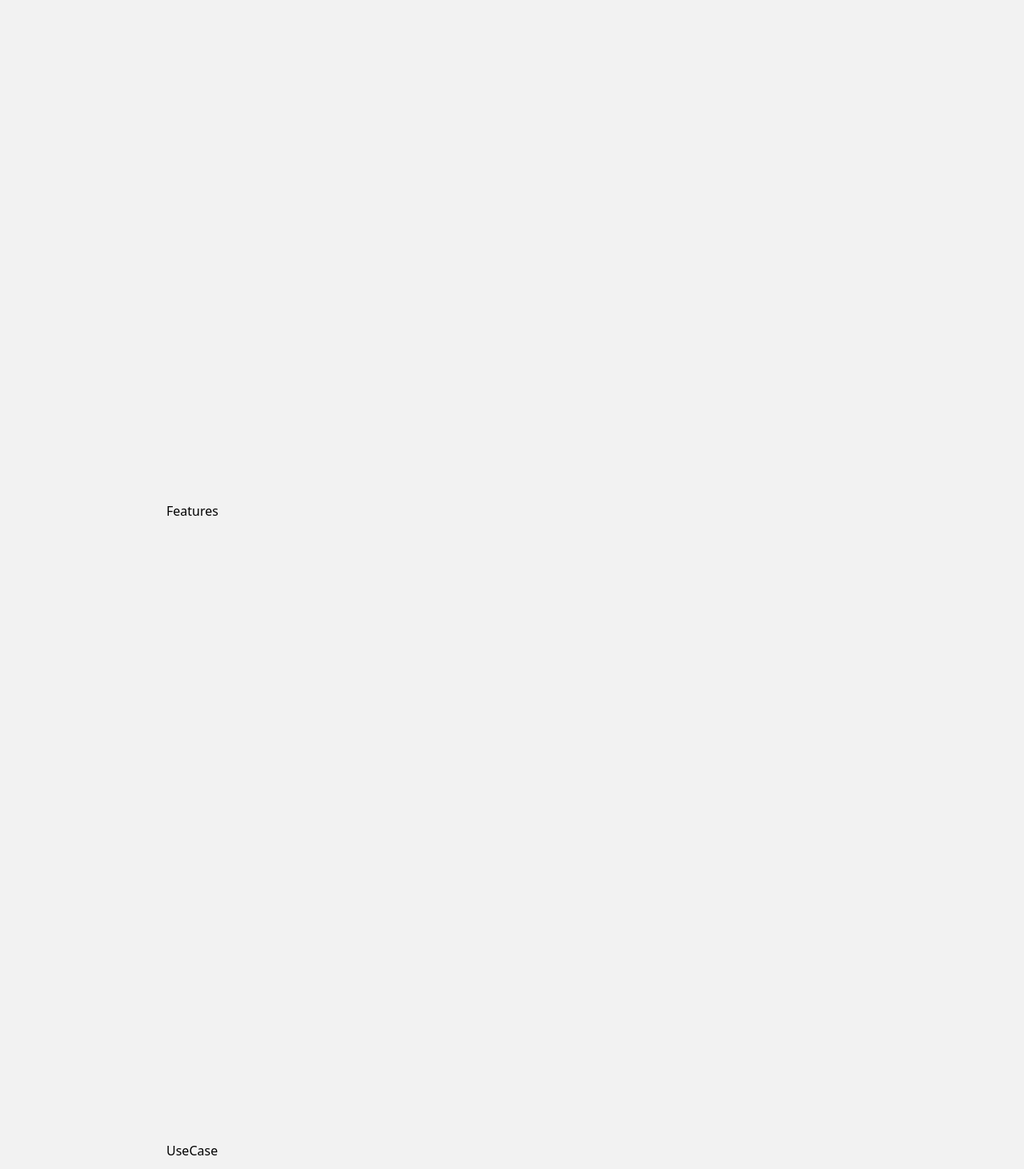
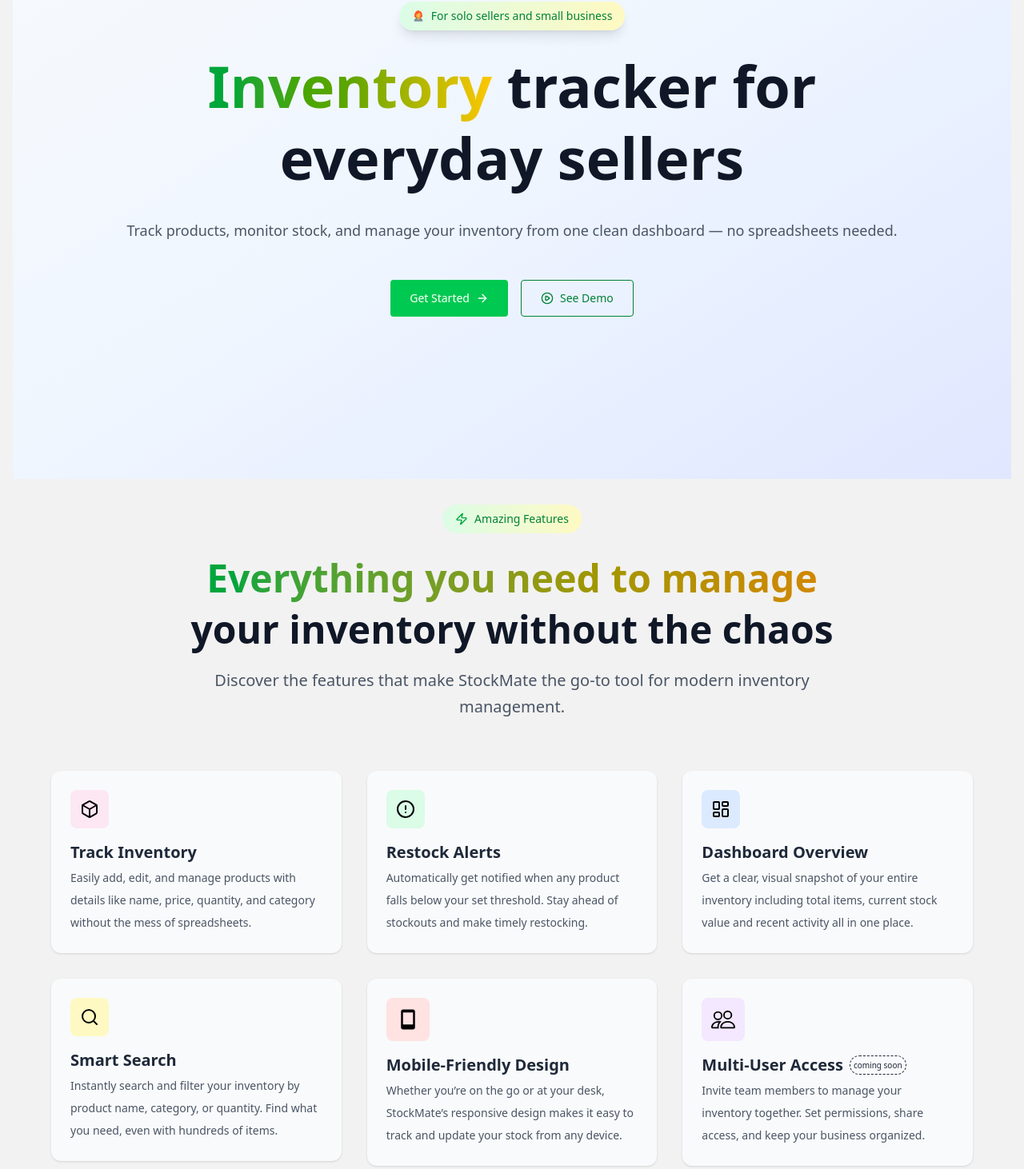
Before and after one commit to daysuwaa/stockmate, a Next.js app: page / in a window 1280 px wide. Shown: the part 271-1733 px from the top of the page at 80% size. Built offline with nearby package versions, Linux system fonts and the light colour scheme.

Commit message:
Add hero image and enhance Features and Hero components with animations and improved layout

```diff
--- a/src/app/components/Home/Features.tsx
+++ b/src/app/components/Home/Features.tsx
@@ -1,8 +1,102 @@
+"use client"
+import { AlertCircle, Box, LucideLayoutDashboard, Search, Zap } from 'lucide-react'
 import React from 'react'
+import { motion } from "framer-motion";
+import { BiMobile } from 'react-icons/bi';
+import { BsPeople } from 'react-icons/bs';
+
+
+type FeaturesComponentProps = {
+  header?: string;
+  icon?: React.ReactNode;
+  paragraph?: string;
+  colorclass?: string
+}
+
+const FeaturesComponent = ({header, icon, paragraph, colorclass}: FeaturesComponentProps) =>{
+  return(
+    <div>
+      <div className="p-6  rounded-xl shadow-sm bg-gray-50 hover:shadow-md transition">
+      <div className= {`text-3xl mb-4 ${colorclass} w-fit p-3 rounded-lg`}>{icon}</div>
+      <h3 className="text-xl font-bold text-gray-800">{header}</h3>
+      <p className="text-sm text-gray-600 mt-1 leading-7">{paragraph}</p>
+      </div>
+    </div>
+  )
+}
 
 const Features = () => {
   return (
-    <div className='min-h-screen' id='features'>Features</div>
+
+    <div className='min-h-sceen mt-8 max-w-6xl mx-auto' id='features'>
+       <div className="text-center mb-16">
+            <div className="inline-flex items-center space-x-2 bg-gradient-to-r from-green-100 to-yellow-100 px-4 py-2 rounded-full mb-4">
+              <Zap size={16} className="text-green-600" />
+              <span className="text-sm font-medium text-green-700">Amazing Features</span>
+            </div>
+
+            <h2 className="text-4xl md:text-5xl font-bold text-gray-900 mb-6">
+              <span className="bg-gradient-to-r leading-12 lg:leading-[5rem] from-green-600 to-yellow-600 bg-clip-text text-transparent">
+               Everything you need to manage
+              </span>
+              <br />
+              your inventory without the chaos
+            </h2>
+
+            <p className="text-xl text-gray-600 max-w-3xl mx-auto leading-relaxed">
+              Discover the features that make StockMate the go-to tool for modern inventory management.
+            </p>
+          </div>
+
+  <motion.div
+      initial={{ opacity: 0, y: 30 }}
+      whileInView={{ opacity: 1, y: 0 }}
+      transition={{ duration: 0.6, delay: 0.2 }}
+      viewport={{ once: false }}
+    >
+  <div className="grid grid-cols-1 sm:grid-cols-2 lg:grid-cols-3  gap-8 max-w-6xl mx-auto">
+
+   <FeaturesComponent
+    header='Track Inventory'
+    icon={<Box/>}
+    paragraph="Easily add, edit, and manage products with details like name, price, quantity, and category without the mess of spreadsheets."
+    colorclass='bg-pink-100'
+   />
+   <FeaturesComponent
+    header='Restock Alerts'
+    icon={<AlertCircle/>} paragraph="Automatically get notified when any product falls below your set threshold. Stay ahead of stockouts and make timely restocking."
+    colorclass='bg-green-100'
+   />
+   <FeaturesComponent
+   header='Dashboard Overview'
+   icon={<LucideLayoutDashboard/>}
+   paragraph="Get a clear, visual snapshot of your entire inventory including total items, current stock value and recent activity all in one place."
+   colorclass='bg-blue-100'
+   />
+   <FeaturesComponent
+   header='Smart Search'
+   icon={<Search/>}
+   paragraph="Instantly search and filter your inventory by product name, category, or quantity. Find  what you need, even with hundreds of items."
+   colorclass='bg-yellow-100'
+   />
+   <FeaturesComponent
+   header='Mobile-Friendly Design'
+   icon={<BiMobile/>}
+   paragraph="Whether you’re on the go or at your desk, StockMate’s responsive design makes it easy to track and update your stock from any device."
+   colorclass='bg-red-100'
+   />
+    <div>
+      <div className="p-6  rounded-xl shadow-sm bg-gray-50 hover:shadow-md transition">
+      <div className= {`text-3xl mb-4 bg-purple-100 w-fit p-3 rounded-lg`}><BsPeople/></div>
+      <h3 className="text-xl font-bold text-gray-800 flex items-center">Multi-User Access<span className='border-dashed border text-[10px] font-normal rounded-full p-1 ml-2'>coming soon</span></h3>
+      <p className="text-sm text-gray-600 mt-1 leading-7">Invite team members to manage your inventory together. Set permissions, share access, and keep your business organized.</p>
+      </div>
+    </div>
+  </div>
+  </motion.div>
+</div>
+
+
   )
 }
 
--- a/src/app/components/Home/Hero.tsx
+++ b/src/app/components/Home/Hero.tsx
@@ -1,9 +1,69 @@
-import React from 'react'
+"use client";
+import React from 'react';
+import { useRouter } from 'next/navigation';
+import { FcBusinesswoman } from 'react-icons/fc';
+import { motion } from "framer-motion";
+import { ArrowRight, PlayCircle } from "lucide-react";
 
 const Hero = () => {
+  const router = useRouter();
+
   return (
-    <div className='min-h-screen' id='home'>Hero</div>
-  )
-}
+    <div
+      className="relative bg-gradient-to-br from-slate-50 via-blue-50 to-indigo-100 min-h-screen flex items-center justify-center "
+      id="home"
+    >
+      <section id="hero">
+        <div className="max-w-6xl mx-auto text-center px-4">
+          <div className="inline-flex items-center space-x-2 bg-gradient-to-r shadow-lg from-green-100 to-yellow-100 px-4 py-2 rounded-full mb-6">
+            <FcBusinesswoman size={16} className="text-green-600" />
+            <span className="text-sm font-medium text-green-700">
+              For solo sellers and small business
+            </span>
+          </div>
+           <motion.h1
+              initial={{ opacity: 0, y: 40 }}
+              animate={{ opacity: 1, y: 0 }}
+              transition={{ duration: 0.8 }}
+              className="text-5xl md:text-7xl font-bold text-gray-900 mb-8 leading-tight"
+            >
+          <h1 className="text-5xl md:text-7xl font-bold text-gray-900 mb-8 leading-tight">
 
-export default Hero
+          <span className="bg-gradient-to-r from-green-600 via-lime-600 to-yellow-400 bg-clip-text text-transparent">
+            Inventory
+          </span>{" "}
+          tracker for
+          <br />
+        <span className="relative">
+             everyday sellers
+            <div className="absolute -bottom-2 left-0 right-0 h-1 bg-gradient-to-r from-blue-500 to-purple-500 rounded-full transform scale-x-0 animate-pulse"></div>
+        </span>
+          </h1>
+           </motion.h1>
+
+          <p className="mt-4 text-gray-600 text-lg">
+            Track products, monitor stock, and manage your inventory from one clean dashboard — no spreadsheets needed.
+          </p>
+
+          <div className="mt-6 flex gap-4 justify-center">
+           <div className="mt-6 flex gap-4 justify-center">
+  <button
+    onClick={() => router.push("/auth/signup")}
+    className="bg-green-500 text-white px-6 py-3 rounded hover:bg-green-600 text-sm flex items-center gap-2"
+  >
+    Get Started <ArrowRight size={16} />
+  </button>
+
+  <button className="text-green-700 border px-6 py-3 rounded hover:bg-gray-100 text-sm flex items-center gap-2">
+    <PlayCircle size={16} />
+    See Demo
+  </button>
+</div>
+          </div>
+        </div>
+      </section>
+    </div>
+  );
+};
+
+export default Hero;
--- a/src/app/components/Navbar.tsx
+++ b/src/app/components/Navbar.tsx
@@ -11,16 +11,16 @@
   const [isOpen, setIsOpen] = useState(false);
 
   return (
-    <nav className="flex items-center justify-between  z-50 ">
+    <nav className="bg-white flex items-center justify-between  z-50 p-4 ">
       {/* Logo */}
       <h1 className="text-xl font-bold">StockMate</h1>
 
       {/* Desktop Nav */}
       <ul className="lg:flex gap-7 text-gray-700 hidden">
-        <li><Link href="#hero" className='hover:border-b-4 hover:border-blue-600'>Home</Link></li>
-        <li><Link href="#features" className='hover:border-b-4 hover:border-blue-600' >Features</Link></li>
-        <li><Link href="#use-cases" className='hover:border-b-4 hover:border-blue-600' >Use Cases</Link></li>
-        <li><Link href="#testimonials" className='hover:border-b-4 hover:border-blue-600' >Testimonials</Link></li>
+        <li><Link href="#hero" className='hover:border-b-4 hover:border-green-600'>Home</Link></li>
+        <li><Link href="#features" className='hover:border-b-4 hover:border-green-600' >Features</Link></li>
+        <li><Link href="#use-cases" className='hover:border-b-4 hover:border-green-600' >Use Cases</Link></li>
+        <li><Link href="#testimonials" className='hover:border-b-4 hover:border-green-600' >Testimonials</Link></li>
       </ul>
 
       {/* Desktop Auth */}
@@ -33,7 +33,7 @@
         </button>
         <button
           onClick={() => router.push('/auth/signup')}
-          className="bg-blue-600 text-white px-4 py-2 rounded hover:bg-blue-700 text-sm"
+          className="bg-green-600 text-white px-4 py-2 rounded hover:bg-green-700 text-sm"
         >
           Sign Up
         </button>
@@ -78,7 +78,7 @@
                   router.push('/auth/signup');
                   setIsOpen(false);
                 }}
-                className="bg-blue-600 text-white px-4 py-2 rounded hover:bg-blue-700 text-sm w-full"
+                className="bg-green-600 text-white px-4 py-2 rounded hover:bg-green-700 text-sm w-full"
               >
                 Sign Up
               </button>
--- a/src/app/page.tsx
+++ b/src/app/page.tsx
@@ -7,9 +7,9 @@
 
 export default function Home() {
   return (
-    <div className="lg:mx-[8rem] my-[2rem] max-w-6xl mx-2 ">
+    <div className="">
       <Navbar/>
-      <div className="lg:mx-[5rem] my-7 mx-4">
+      <div className=" mx-auto px-4 w-full">
       <Hero/>
       <Features/>
       <UseCase/>
```
Also changed, not shown: src/app/assests/hero.png (added).
